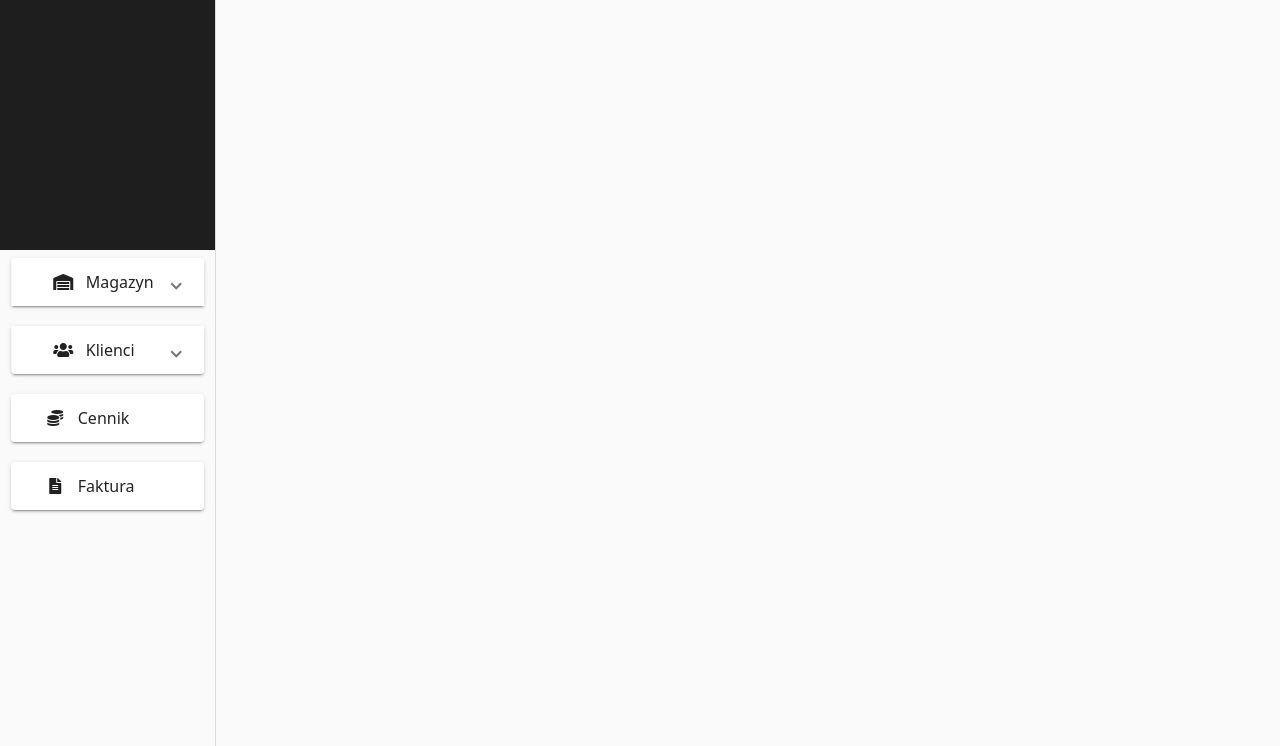
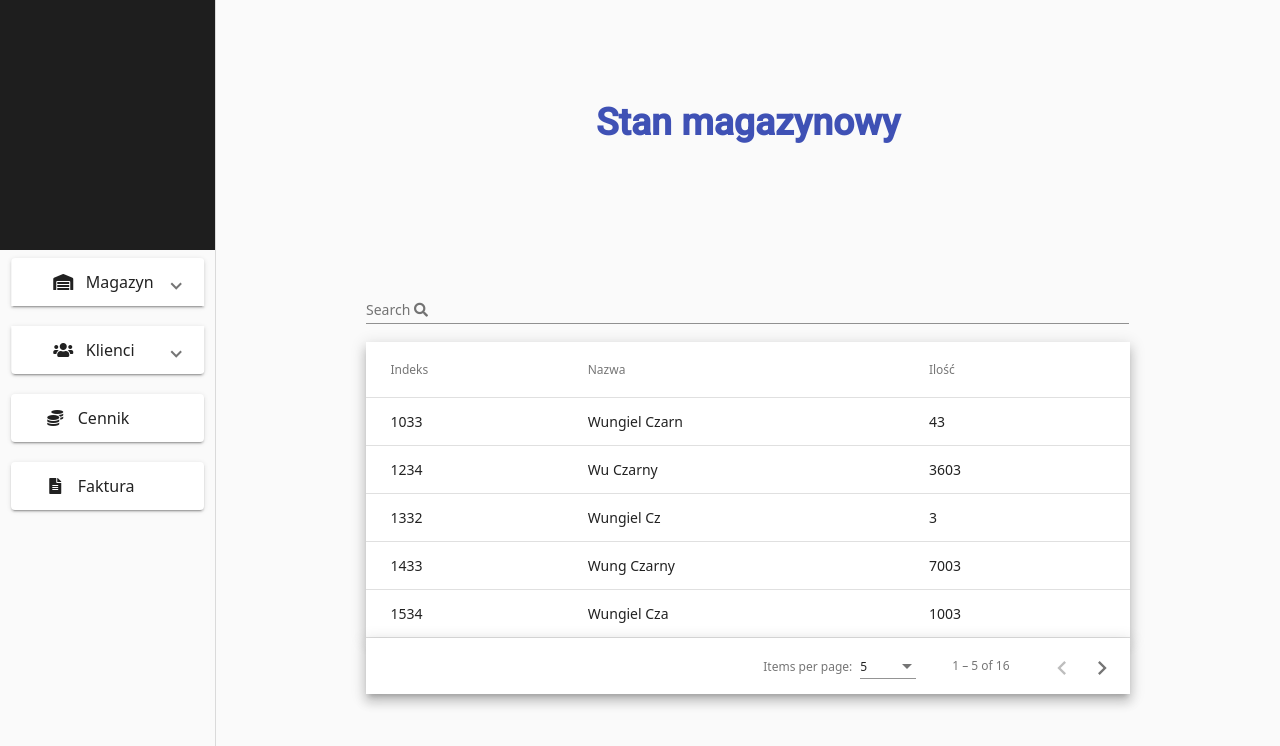
Before and after one commit to tomekk85/CoalSupplierSystem, an Angular app: page /warehouse/stock in a window 1280 px wide. Before the commit this address led to /. Shown: the top 746 px of the page. Built offline with nearby package versions, Linux system fonts and the light colour scheme.

Commit message:
Adds warehouse stock component, refactors code
Warehouse stock display table with all stock

Removed extra code from app.component.html

```diff
--- a/package.json
+++ b/package.json
@@ -29,7 +29,7 @@
     "zone.js": "~0.11.3"
   },
   "devDependencies": {
-    "@angular-devkit/build-angular": "~0.1102.9",
+    "@angular-devkit/build-angular": "^0.1102.12",
     "@angular/cli": "~11.2.9",
     "@angular/compiler-cli": "~11.2.10",
     "@types/jasmine": "~3.6.0",
--- a/src/app/app.component.html
+++ b/src/app/app.component.html
@@ -1,14 +1,6 @@
-<!DOCTYPE html>
-<html lang="en">
-<head>
-    <meta charset="UTF-8">
-    <meta http-equiv="X-UA-Compatible" content="IE=edge">
-    <meta name="viewport" content="width=device-width, initial-scale=1.0">
-    <title>CoalSupplier</title>
-</head>
-<body>
-    <div class="d-flex p-0">
-        <div class="my-nav vh-100">
+
+<div class="d-flex p-0 h-100">
+    <div class="my-nav">
         <div class="user-container">
         </div>
         <mat-sidenav-container>
@@ -18,16 +10,14 @@
                 <mat-expansion-panel>
                     <mat-expansion-panel-header>
                     <mat-panel-title>
-                            <a routerLink="warehouse">
-                                <mat-list-item>
+                        <mat-list-item routerLink="warehouse">
                             <div class="icon"><i class="fas fa-warehouse"></i></div>
                             Magazyn
                         </mat-list-item>
-                            </a>
                     </mat-panel-title>
                     </mat-expansion-panel-header>
                     <mat-list>
-                            <mat-list-item><a mat-raised-button color="primary">Zasób</a></mat-list-item>
+                        <mat-list-item><a mat-raised-button color="primary" routerLink="warehouse/stock">Zasób</a></mat-list-item>
                         <mat-list-item><a mat-raised-button color="primary">PZ</a></mat-list-item>
                         <mat-list-item><a mat-raised-button color="primary">WZ</a></mat-list-item>
                         <mat-list-item><a mat-raised-button color="primary">Raporty</a></mat-list-item>
@@ -68,9 +58,7 @@
             </mat-list>
         </mat-sidenav-container>
     </div>
-        <div class="container-fluid content">
+    <div class="container-fluid">
         <router-outlet></router-outlet>
     </div>
 </div>
-</body>
-</html>
--- a/src/app/app.module.ts
+++ b/src/app/app.module.ts
@@ -5,15 +5,18 @@ import { AppComponent } from './app.component';
 import { BrowserAnimationsModule } from '@angular/platform-browser/animations';
 import { MaterialModule } from './material/material.module';
 import { WarehouseMainComponent } from './compontents/warehouse-main/warehouse-main.component';
+import { WarehouseStockComponent } from './compontents/warehouse-stock/warehouse-stock.component';
 
 const routes: Routes = [
   {path: 'warehouse', component: WarehouseMainComponent},
+  {path: 'warehouse/stock', component: WarehouseStockComponent}
 ]
 
 @NgModule({
   declarations: [
     AppComponent,
-    WarehouseMainComponent
+    WarehouseMainComponent,
+    WarehouseStockComponent
   ],
   imports: [
     RouterModule.forRoot(routes),
--- a/src/app/compontents/warehouse-main/warehouse-main.component.css
+++ b/src/app/compontents/warehouse-main/warehouse-main.component.css
@@ -12,5 +12,11 @@ mat-card-content i{
 .card-box {
     display: flex;
     flex-wrap: wrap;
-    margin-top: -250px;
 }
+
+.warehouse-main-content {
+    display: flex;
+    align-items: center;
+    justify-content: center;
+    height: 100%;
+}
--- a/src/app/compontents/warehouse-main/warehouse-main.component.html
+++ b/src/app/compontents/warehouse-main/warehouse-main.component.html
@@ -1,11 +1,11 @@
-
+<div class="warehouse-main-content">
     <div class="card-box">
         <mat-card class="example-card">
             <mat-card-content>
                 <i class="fas fa-cubes"></i>
             </mat-card-content>
             <mat-card-actions>
-        <button mat-raised-button color="primary">Zasób</button>
+            <button mat-raised-button color="primary" routerLink="stock">Zasób</button>
             </mat-card-actions>
         </mat-card>
 
@@ -36,3 +36,4 @@
             </mat-card-actions>
         </mat-card>
     </div>
+</div>
--- /dev/null
+++ b/src/app/compontents/warehouse-stock/warehouse-stock.component.css
@@ -0,0 +1,29 @@
+.stock-main {
+    display: flex;
+    height: 100%;
+    align-items: center;
+    flex-wrap: wrap;
+    justify-content: center;
+    padding:40px;
+}
+
+h2 {
+    text-align: center;
+    font-size: 28pt;
+    color: #3f51b5;
+    font-weight: bold;
+}
+
+.mat-form-field {
+    font-size: 14px;
+    width: 100%;
+  }
+
+.data {
+    width: 80%;
+}
+
+.data table {
+    width: 100%;
+    margin:0 auto;
+}
--- /dev/null
+++ b/src/app/compontents/warehouse-stock/warehouse-stock.component.html
@@ -0,0 +1,36 @@
+<div class="stock-main">
+    <h2>Stan magazynowy</h2>
+    <div class="data">
+      <mat-form-field>
+
+        <mat-label>Search <i class="fas fa-search"></i></mat-label>
+        <input matInput (keyup)="applyFilter($event)" placeholder="Artice" #input>
+      </mat-form-field>
+
+      <table mat-table [dataSource]="dataSource" class="mat-elevation-z8">
+
+        <ng-container matColumnDef="index">
+          <th mat-header-cell *matHeaderCellDef> Indeks </th>
+          <td mat-cell *matCellDef="let element"> {{element.index}} </td>
+        </ng-container>
+
+        <ng-container matColumnDef="name">
+          <th mat-header-cell *matHeaderCellDef> Nazwa </th>
+          <td mat-cell *matCellDef="let element"> {{element.name}} </td>
+        </ng-container>
+
+        <ng-container matColumnDef="amout">
+          <th mat-header-cell *matHeaderCellDef> Ilość </th>
+          <td mat-cell *matCellDef="let element"> {{element.amout}} </td>
+        </ng-container>
+
+        <tr mat-header-row *matHeaderRowDef="displayedColumns"></tr>
+        <tr mat-row *matRowDef="let row; columns: displayedColumns;"></tr>
+
+        <tr class="mat-row" *matNoDataRow>
+          <td class="mat-cell" colspan="4">No data matching "{{input.value}}"</td>
+        </tr>
+      </table>
+      <mat-paginator [pageSizeOptions]="[5, 10, 25, 100]" class="mat-elevation-z8"></mat-paginator>
+    </div>
+</div>
--- /dev/null
+++ b/src/app/compontents/warehouse-stock/warehouse-stock.component.ts
@@ -0,0 +1,67 @@
+import { Component, OnInit, ViewChild } from '@angular/core';
+import { MatPaginator } from '@angular/material/paginator';
+import {MatTableDataSource} from '@angular/material/table';
+
+export interface StockItem {
+  name: string;
+  index: number;
+  amout: number;
+}
+
+const BOOTSTRAP_DATA: StockItem[] = [
+  {index: 2003, name: "Wungiel Czarny", amout: 4003},
+  {index: 1033, name: "Wungiel Czarn", amout: 43},
+  {index: 2001, name: "Wungiel Czar", amout: 4403},
+  {index: 1534, name: "Wungiel Cza", amout: 1003},
+  {index: 1332, name: "Wungiel Cz", amout: 3},
+  {index: 2213, name: "Wungiel C", amout: 203},
+  {index: 1663, name: "Wungiel", amout: 6003},
+  {index: 1887, name: "Wungie Czarny", amout: 7003},
+  {index: 3203, name: "Wungi Czarny", amout: 1003},
+  {index: 1433, name: "Wung Czarny", amout: 7003},
+  {index: 2031, name: "Wun Czarny", amout: 4603},
+  {index: 1234, name: "Wu Czarny", amout: 3603},
+  {index: 2332, name: "W Czarny", amout: 4233},
+  {index: 2513, name: "Czarny", amout: 1323},
+  {index: 1663, name: "Ungiel Czarny", amout: 113},
+  {index: 1897, name: "Ungiel Biały", amout: 4303},
+
+];
+
+@Component({
+  selector: 'app-warehouse-stock',
+  templateUrl: './warehouse-stock.component.html',
+  styleUrls: ['./warehouse-stock.component.css']
+})
+export class WarehouseStockComponent implements OnInit {
+  displayedColumns: string[] = ['index', 'name', 'amout'];
+  dataSource: MatTableDataSource<StockItem>;
+
+  @ViewChild(MatPaginator) paginator: MatPaginator;
+  constructor() {
+    let bootstrapSortedData = BOOTSTRAP_DATA.sort((a,b) => (a.index < b.index ? -1: 1));
+    this.dataSource  = new MatTableDataSource(bootstrapSortedData);
+
+    this.dataSource.filterPredicate = (data, filter: string):boolean => {
+        return data.name.toLowerCase().includes(filter) || data.index.toString().includes(filter);
+    }
+
+  }
+
+  ngOnInit(): void {
+  }
+
+  ngAfterViewInit() {
+    this.dataSource.paginator = this.paginator;
+  }
+
+  applyFilter(event: Event) {
+    const filterValue = (event.target as HTMLInputElement).value;
+    this.dataSource.filter = filterValue.trim().toLowerCase();
+
+    if (this.dataSource.paginator) {
+      this.dataSource.paginator.firstPage();
+    }
+  }
+
+}
--- a/src/styles.css
+++ b/src/styles.css
@@ -1,5 +1,7 @@
 /* You can add global styles to this file, and also import other style files */
-html, body { height: 100%;}
+html {
+    height: 100%;
+}
 * {
     margin: 0;
     padding: 0;
@@ -9,6 +11,7 @@ html, body { height: 100%;}
 
 body {
     background-color: rgb(250, 250, 250) !important;
+    height: 100%;
 }
 
 mat-sidenav-container {
@@ -32,15 +35,9 @@ mat-accordion mat-expansion-panel {
     margin-right: 10px;
 }
 
-.content {
-    align-items: center;
-    flex-wrap: wrap;
-    display: flex;
-    justify-content: center;
-}
-
 .my-nav {
     border-right: 1px inset rgba(30,30,30, .23);
+    height: 100%;
 }
 
 .user-container {
```
Also changed, not shown: src/app/material/material.module.ts (+9 -1 lines), 2 other files (tests, documents, lock files or other folders). Lines whose indentation alone changed are shown as unchanged.
